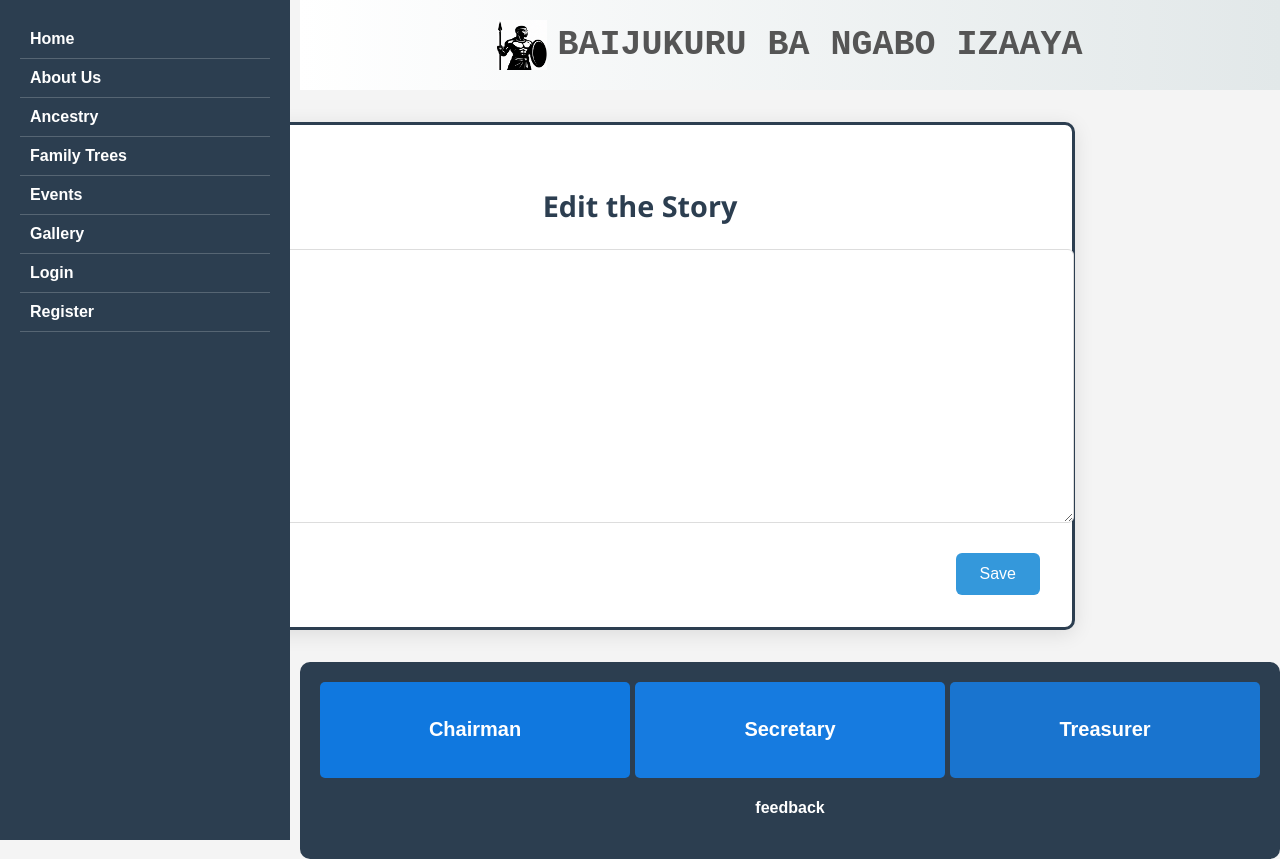
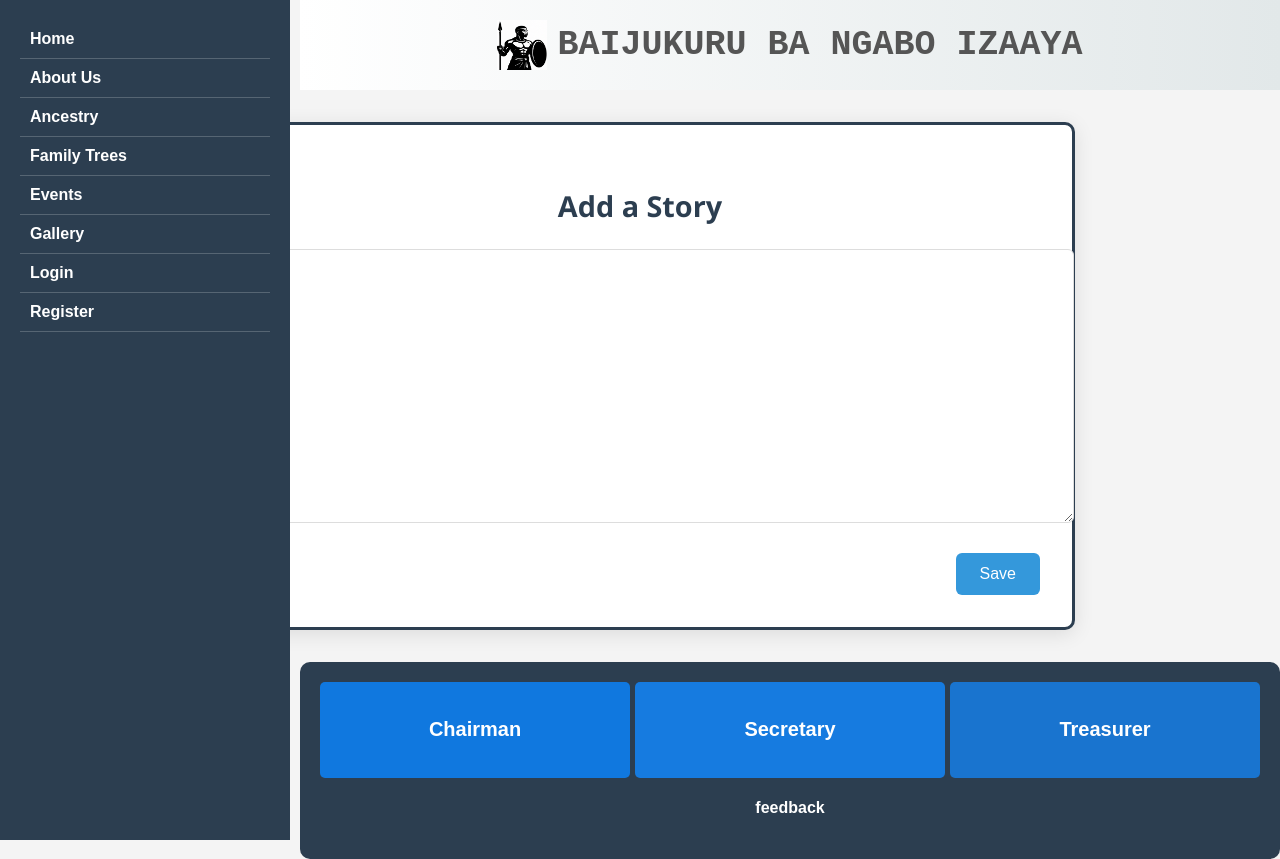
Before and after one commit to Joelkawa/Ngabo, a Django app: page /ancestry/ancestry/add_ancestry/ in a window 1280 px wide. Run offline with Django 5.2, Linux system fonts and the light colour scheme.

Commit message:
add story edit

```diff
--- a/ancestry/templates/ancestry/add_ancestry.html
+++ b/ancestry/templates/ancestry/add_ancestry.html
@@ -5,7 +5,7 @@
 {% block content %}
 
 <div class="edit-ancestry">
-  <h3>Edit the Story</h3>
+  <h3>Add a Story</h3>
   <form id="edit-ancestry-form" action="{% url 'ancestry:add_ancestry' %}" method='post'>
     {% csrf_token %}
     <div class="form-content">
```
